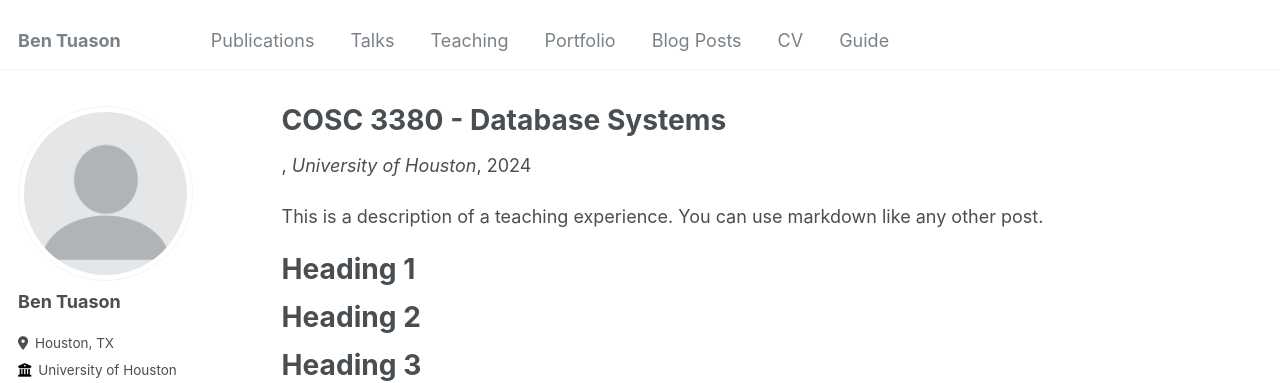
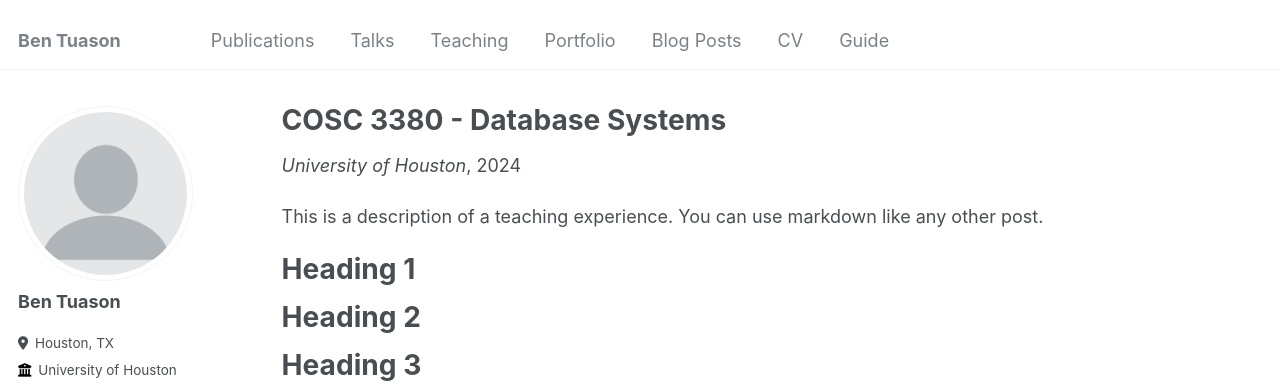
Before and after one commit to BenTuason/BenTuason.github.io, a Jekyll site: the page built from _teaching/2015-spring-teaching-2.md, in a window 1280 px wide and 1078 px high. Shown: the top 383 px of the window. Built offline with Jekyll 4.4.1, drawn with Linux system fonts in a browser that asks for light colours; some web fonts are replaced.

Commit message:
comma issue

```diff
--- a/_layouts/single.html
+++ b/_layouts/single.html
@@ -35,9 +35,9 @@ layout: default
         {% endif %}
 
         {% if page.collection == 'teaching' %}
-          <p> {{ page.type }}, <i>{{ page.venue }}</i>, {{ page.date | default: "1900-01-01" | date: "%Y" }} </p>
+          <p>{{ page.type }}{% if page.type and page.venue %}, {% endif %}<i>{{ page.venue }}</i>{% if page.venue and page.date %}, {% endif %}{{ page.date | default: "1900-01-01" | date: "%Y" }}</p>
         {% elsif page.venue and page.date %}
-          <p>Published in <i>{{ page.venue }}</i>, {{ page.date | default: "1900-01-01" | date: "%Y" }} </p>
+          <p>Published in <i>{{ page.venue }}</i>, {{ page.date | default: "1900-01-01" | date: "%Y" }}</p>
         {% elsif page.date %}
           <p class="page__date"><strong><i class="fa fa-fw fa-calendar" aria-hidden="true"></i> {{ site.data.ui-text[site.locale].date_label | default: "Published:" }}</strong> <time datetime="{{ page.date | date_to_xmlschema }}">{{ page.date | default: "1900-01-01" | date: "%B %d, %Y" }}</time></p>
         {% endif %}
```
